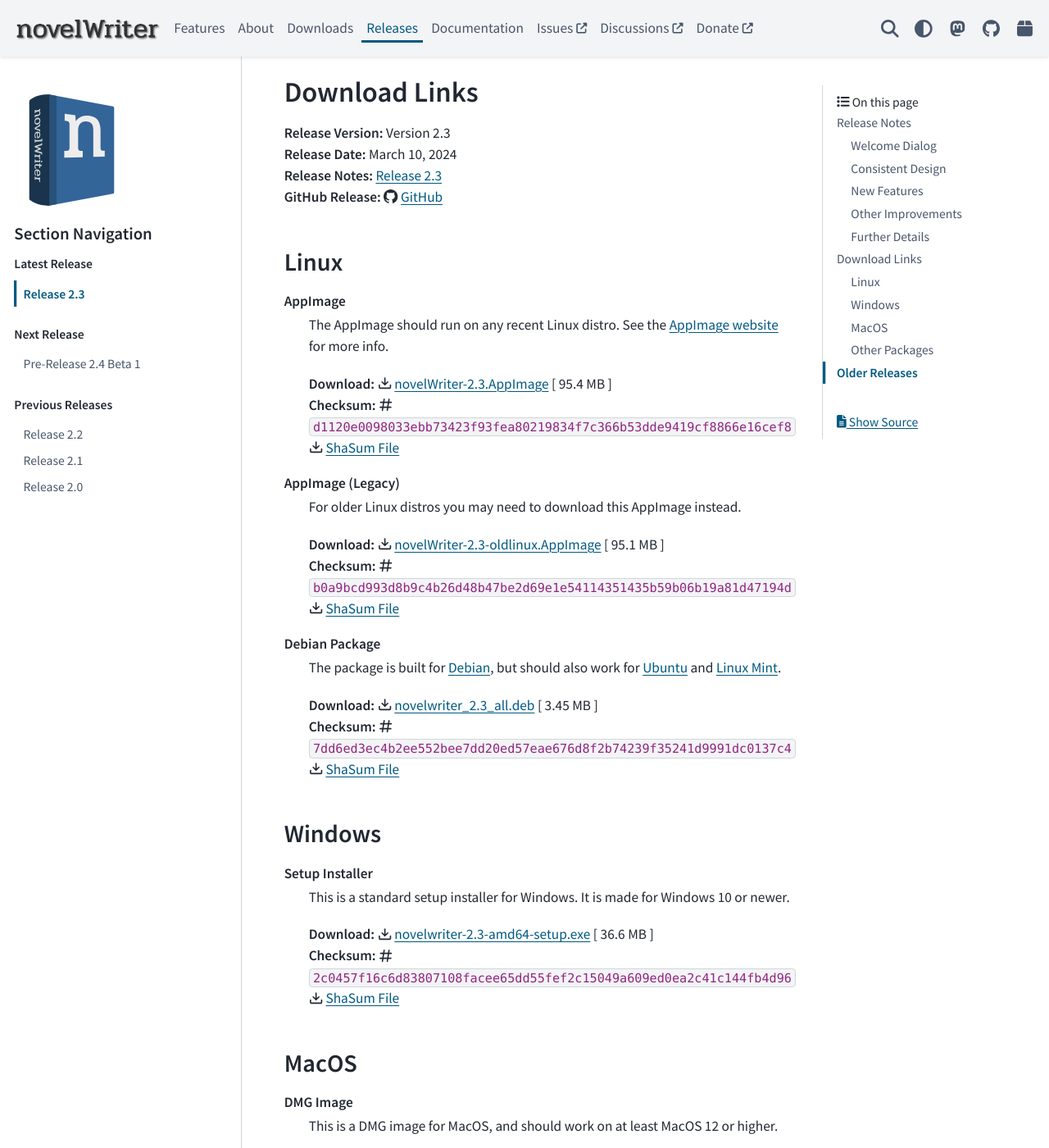
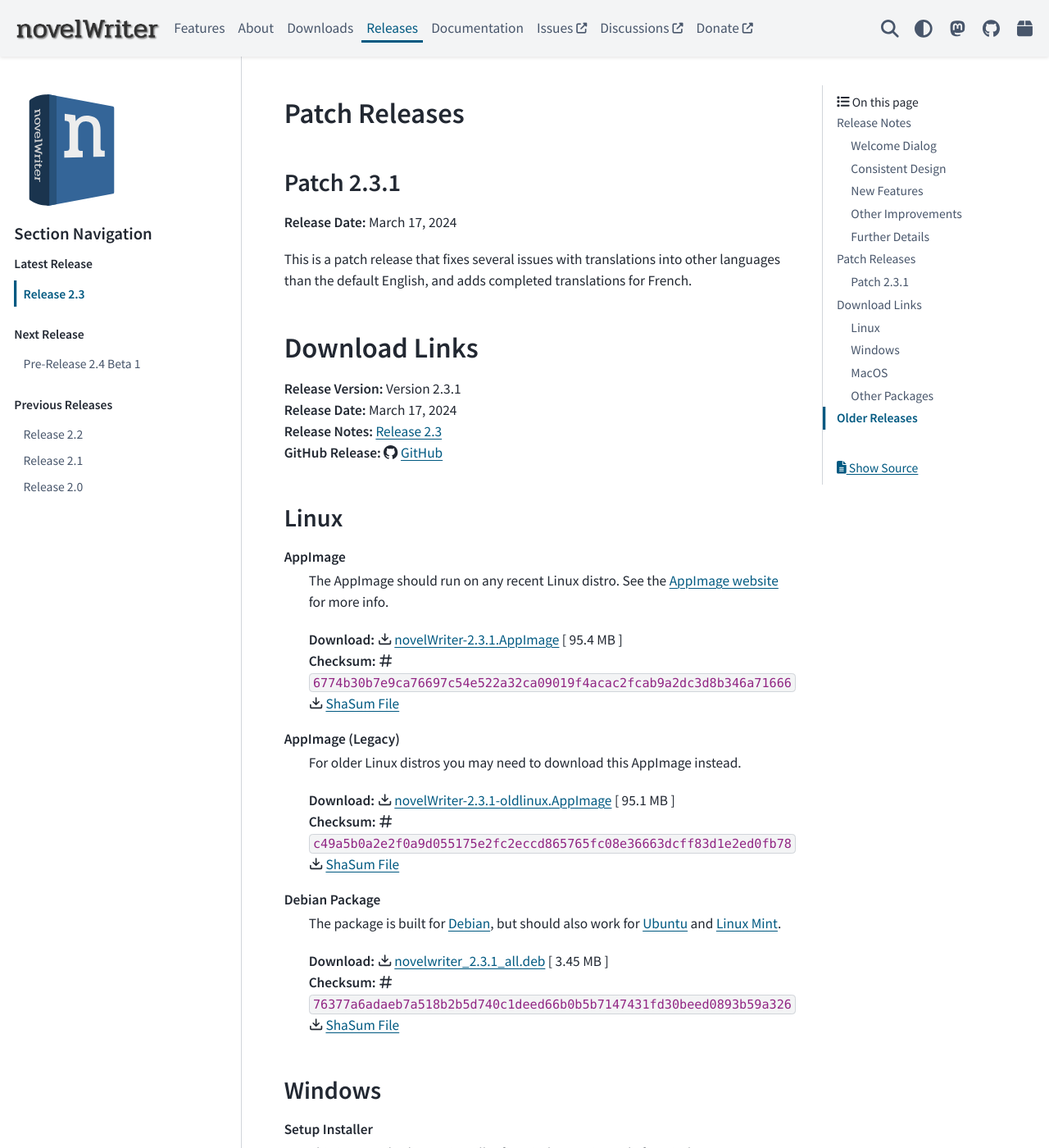
Before and after one commit to vkbo/novelWriter.io, a Sphinx documentation site: the page built from source/releases/release_2_3.rst, in a window 1280 px wide and 1400 px high, scrolled down 3882 px. Shown: the whole window at 82% size. Built offline with Sphinx 7.4.7 and the PyData theme 0.15.4, drawn with Linux system fonts in a browser that asks for light colours; some of the changed text lies outside the part shown.

Commit message:
Release 2.3.1

```diff
--- a/source/docs/index.rst
+++ b/source/docs/index.rst
@@ -4,9 +4,9 @@
 Documentation
 *************
 
-| **Release Version:** 2.3
-| **Release Date:** Sunday, 10 March 2024
-| **Docs Updated:** Sunday, 10 March 2024
+| **Release Version:** 2.3.1
+| **Release Date:** Sunday, 17 March 2024
+| **Docs Updated:** Sunday, 17 March 2024
 
 **PDF:** :download:`novelWriter-2.3.pdf <../about/novelWriter-2.3.pdf>` [ :ref:`Older Versions <main_about_docs>` ]
 
--- a/source/generated/download_release.rst
+++ b/source/generated/download_release.rst
@@ -4,10 +4,10 @@
 .. _Linux Mint: https://linuxmint.com/
 .. _novelWriter Repository: https://github.com/vkbo/novelWriter/
 
-| **Release Version:** Version 2.3
-| **Release Date:** March 10, 2024
+| **Release Version:** Version 2.3.1
+| **Release Date:** March 17, 2024
 | **Release Notes:** :ref:`main_release_2_3`
-| **GitHub Release:** :octicon:`mark-github` `GitHub <https://github.com/vkbo/novelWriter/releases/tag/v2.3>`__
+| **GitHub Release:** :octicon:`mark-github` `GitHub <https://github.com/vkbo/novelWriter/releases/tag/v2.3.1>`__
 
 Linux
 -----
@@ -15,20 +15,20 @@
 **AppImage**
    The AppImage should run on any recent Linux distro. See the `AppImage website`_ for more info.
 
-   | **Download:** :octicon:`download` `novelWriter-2.3.AppImage <https://github.com/vkbo/novelWriter/releases/download/v2.3/novelWriter-2.3.AppImage>`__ [ 95.4 MB ]
-   | **Checksum:** :octicon:`hash` ``d1120e0098033ebb73423f93fea80219834f7c366b53dde9419cf8866e16cef8`` :octicon:`download` `ShaSum File <https://github.com/vkbo/novelWriter/releases/download/v2.3/novelWriter-2.3.AppImage.sha256>`__
+   | **Download:** :octicon:`download` `novelWriter-2.3.1.AppImage <https://github.com/vkbo/novelWriter/releases/download/v2.3.1/novelWriter-2.3.1.AppImage>`__ [ 95.4 MB ]
+   | **Checksum:** :octicon:`hash` ``6774b30b7e9ca76697c54e522a32ca09019f4acac2fcab9a2dc3d8b346a71666`` :octicon:`download` `ShaSum File <https://github.com/vkbo/novelWriter/releases/download/v2.3.1/novelWriter-2.3.1.AppImage.sha256>`__
 
 **AppImage (Legacy)**
    For older Linux distros you may need to download this AppImage instead.
 
-   | **Download:** :octicon:`download` `novelWriter-2.3-oldlinux.AppImage <https://github.com/vkbo/novelWriter/releases/download/v2.3/novelWriter-2.3-oldlinux.AppImage>`__ [ 95.1 MB ]
-   | **Checksum:** :octicon:`hash` ``b0a9bcd993d8b9c4b26d48b47be2d69e1e54114351435b59b06b19a81d47194d`` :octicon:`download` `ShaSum File <https://github.com/vkbo/novelWriter/releases/download/v2.3/novelWriter-2.3-oldlinux.AppImage.sha256>`__
+   | **Download:** :octicon:`download` `novelWriter-2.3.1-oldlinux.AppImage <https://github.com/vkbo/novelWriter/releases/download/v2.3.1/novelWriter-2.3.1-oldlinux.AppImage>`__ [ 95.1 MB ]
+   | **Checksum:** :octicon:`hash` ``c49a5b0a2e2f0a9d055175e2fc2eccd865765fc08e36663dcff83d1e2ed0fb78`` :octicon:`download` `ShaSum File <https://github.com/vkbo/novelWriter/releases/download/v2.3.1/novelWriter-2.3.1-oldlinux.AppImage.sha256>`__
 
 **Debian Package**
    The package is built for Debian_, but should also work for Ubuntu_ and `Linux Mint`_.
 
-   | **Download:** :octicon:`download` `novelwriter_2.3_all.deb <https://github.com/vkbo/novelWriter/releases/download/v2.3/novelwriter_2.3_all.deb>`__ [ 3.45 MB ]
-   | **Checksum:** :octicon:`hash` ``7dd6ed3ec4b2ee552bee7dd20ed57eae676d8f2b74239f35241d9991dc0137c4`` :octicon:`download` `ShaSum File <https://github.com/vkbo/novelWriter/releases/download/v2.3/novelwriter_2.3_all.deb.sha256>`__
+   | **Download:** :octicon:`download` `novelwriter_2.3.1_all.deb <https://github.com/vkbo/novelWriter/releases/download/v2.3.1/novelwriter_2.3.1_all.deb>`__ [ 3.45 MB ]
+   | **Checksum:** :octicon:`hash` ``76377a6adaeb7a518b2b5d740c1deed66b0b5b7147431fd30beed0893b59a326`` :octicon:`download` `ShaSum File <https://github.com/vkbo/novelWriter/releases/download/v2.3.1/novelwriter_2.3.1_all.deb.sha256>`__
 
 
 Windows
@@ -37,8 +37,8 @@
 **Setup Installer**
    This is a standard setup installer for Windows. It is made for Windows 10 or newer.
 
-   | **Download:** :octicon:`download` `novelwriter-2.3-amd64-setup.exe <https://github.com/vkbo/novelWriter/releases/download/v2.3/novelwriter-2.3-amd64-setup.exe>`__ [ 36.6 MB ]
-   | **Checksum:** :octicon:`hash` ``2c0457f16c6d83807108facee65dd55fef2c15049a609ed0ea2c41c144fb4d96`` :octicon:`download` `ShaSum File <https://github.com/vkbo/novelWriter/releases/download/v2.3/novelwriter-2.3-amd64-setup.exe.sha256>`__
+   | **Download:** :octicon:`download` `novelwriter-2.3.1-amd64-setup.exe <https://github.com/vkbo/novelWriter/releases/download/v2.3.1/novelwriter-2.3.1-amd64-setup.exe>`__ [ 36.6 MB ]
+   | **Checksum:** :octicon:`hash` ``523b1879e778326046199f2b4e990077bd9fc002f5ccdf52f9ddec16d0915c3c`` :octicon:`download` `ShaSum File <https://github.com/vkbo/novelWriter/releases/download/v2.3.1/novelwriter-2.3.1-amd64-setup.exe.sha256>`__
 
 
 MacOS
@@ -57,11 +57,11 @@
 **Python Wheel**
    The Wheel package can be installed with ``pip install <file_path>``.
 
-   | **Download:** :octicon:`download` `novelWriter-2.3-py3-none-any.whl <https://github.com/vkbo/novelWriter/releases/download/v2.3/novelWriter-2.3-py3-none-any.whl>`__ [ 3.89 MB ]
-   | **Checksum:** :octicon:`hash` ``86ffd09255827a421366616191ca04c2ded01025b5c70014a0f5d7956d204bdd`` :octicon:`download` `ShaSum File <https://github.com/vkbo/novelWriter/releases/download/v2.3/novelWriter-2.3-py3-none-any.whl.sha256>`__
+   | **Download:** :octicon:`download` `novelWriter-2.3.1-py3-none-any.whl <https://github.com/vkbo/novelWriter/releases/download/v2.3.1/novelWriter-2.3.1-py3-none-any.whl>`__ [ 3.89 MB ]
+   | **Checksum:** :octicon:`hash` ``ddbe88dc754aba9ecd86394da7fea20218955277fb7529c040c241bbd8cdeba1`` :octicon:`download` `ShaSum File <https://github.com/vkbo/novelWriter/releases/download/v2.3.1/novelWriter-2.3.1-py3-none-any.whl.sha256>`__
 
 **Source Code**
 The source code packages are archived files of the entire source code. See also the `novelWriter Repository`_.
 
-| **Download:** :octicon:`download` `novelWriter-2.3.zip <https://api.github.com/repos/vkbo/novelWriter/zipball/v2.3>`__
-| **Download:** :octicon:`download` `novelWriter-2.3.tar.gz <https://api.github.com/repos/vkbo/novelWriter/tarball/v2.3>`__
+| **Download:** :octicon:`download` `novelWriter-2.3.1.zip <https://api.github.com/repos/vkbo/novelWriter/zipball/v2.3.1>`__
+| **Download:** :octicon:`download` `novelWriter-2.3.1.tar.gz <https://api.github.com/repos/vkbo/novelWriter/tarball/v2.3.1>`__
--- a/source/releases/index.rst
+++ b/source/releases/index.rst
@@ -37,8 +37,8 @@
      - Status
    * - :ref:`main_release_2_3`
      - 2024-03-10
-     - N/A
-     - N/A
+     - 2.3.1
+     - 2024-03-17
      - Latest Release: :ref:`Download <main_download>`
    * - :ref:`main_release_2_2`
      - 2023-12-17
--- a/source/releases/release_2_3.rst
+++ b/source/releases/release_2_3.rst
@@ -5,6 +5,7 @@
 ***********
 
 | **Release Date:** March 10, 2024
+| **Patches:** :ref:`2.3.1 <main_release_2_3_1>`
 
 Release Notes
 =============
@@ -138,15 +139,32 @@
 
 Feedback for the 2.3 RC 1 release can be posted on the `GitHub Discussions <https://github.com/vkbo/novelWriter/discussions/1713>`__ thread.
 
+
+Patch Releases
+==============
+
+.. _main_release_2_3_1:
+
+Patch 2.3.1
+-----------
+
+**Release Date:** March 17, 2024
+
+This is a patch release that fixes several issues with translations into other languages than the default English, and adds
+completed translations for French.
+
+
 Download Links
 ==============
 
 .. include:: ../generated/download_release.rst
+
 
 Older Releases
 ==============
 
 Past release packages are available for download on `GitHub <https://github.com/vkbo/novelWriter/releases>`__.
 
+| :octicon:`mark-github` `Download Release 2.3 <https://github.com/vkbo/novelWriter/releases/tag/v2.3>`__
 | :octicon:`mark-github` `Download Release 2.3 RC 1 <https://github.com/vkbo/novelWriter/releases/tag/v2.3rc1>`__
 | :octicon:`mark-github` `Download Release 2.3 Beta 1 <https://github.com/vkbo/novelWriter/releases/tag/v2.3b1>`__
--- a/source/settings.json
+++ b/source/settings.json
@@ -1,3 +1,3 @@
 {
-  "docVersion": "2.3"
+  "docVersion": "2.3.1"
 }
```
Also changed, not shown: other parts of source/generated/download_release.rst (+2 -2 lines), source/_extra/release-latest.json (+11 -11 lines), source/generated/checksum_block.rst (+12 -12 lines), source/generated/download_block.rst (+5 -5 lines), 2 other files.
